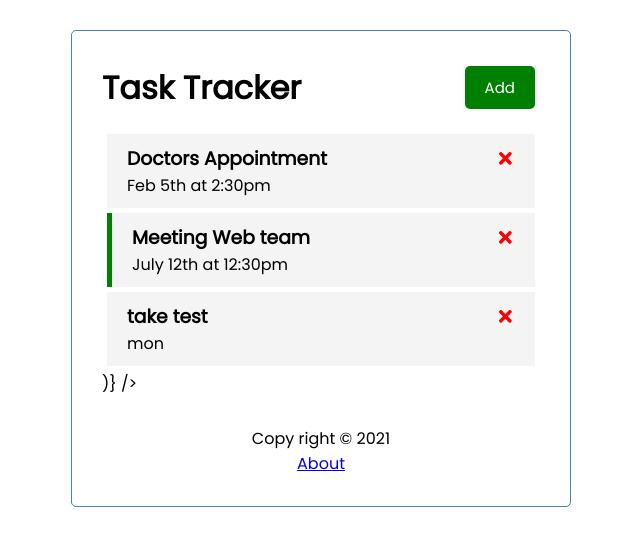
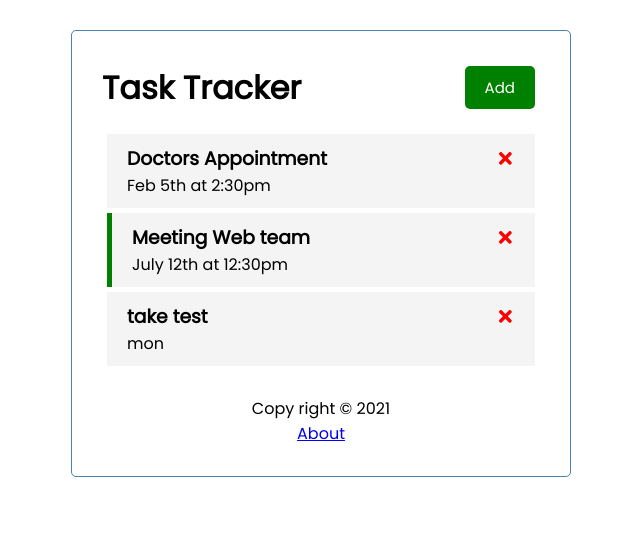
Before and after one commit to coolmich0904/react-daily-tasks, a React (Create React App) app: page / in a window 1280 px wide. Shown: the top 546 px of the page, without its empty margins (319-959 px from the left). Built offline with nearby package versions, Linux system fonts and the light colour scheme; data requests are answered from the project's data file.

Commit message:
last commit

```diff
--- a/src/App.js
+++ b/src/App.js
@@ -110,8 +110,7 @@ return (
               'No Tasks To Show'
             )}
 
-        )}
-      />
+
       <Route path='/about' component={About} />
       <Footer />
     </div>
```
